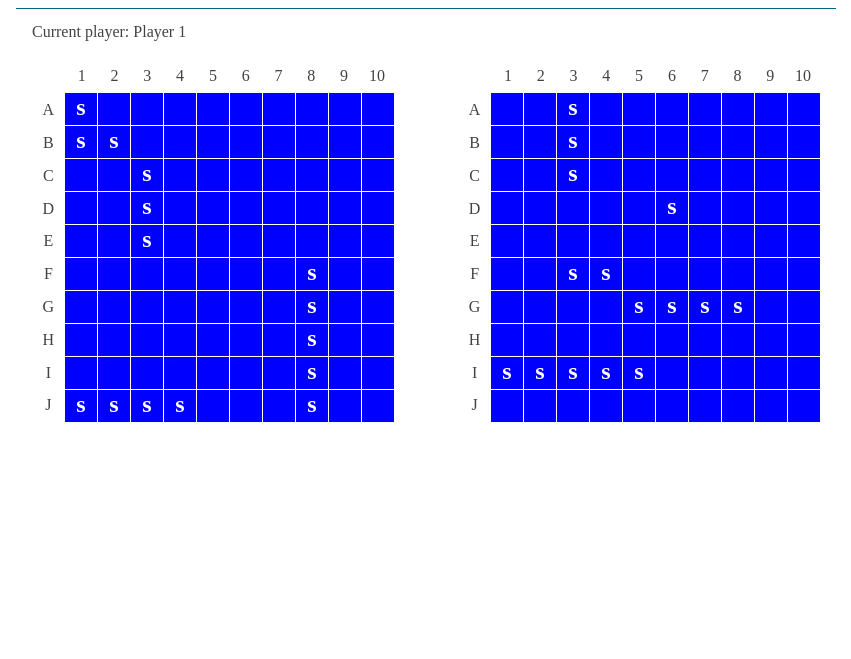
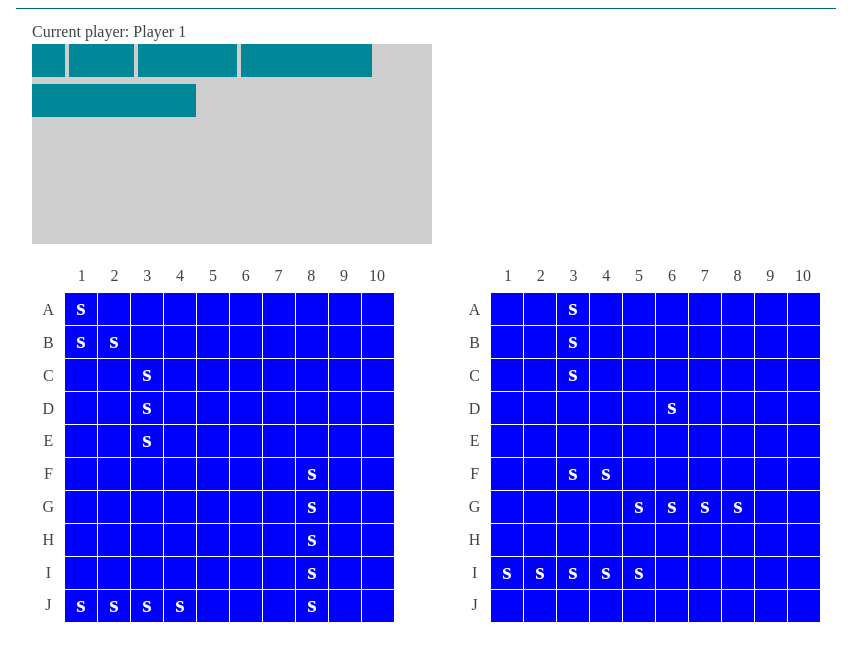
Before and after one commit to JacobGiordano/battleship, a website built with webpack: page src/template.html in a window 1280 px wide. Shown: the part 48-707 px from the top of the page, without its empty margins (214-1065 px from the left). Built offline with nearby package versions, Linux system fonts and the light colour scheme.

Commit message:
Add quick player fleet & temp styling

```diff
--- a/src/css/styles.scss
+++ b/src/css/styles.scss
@@ -16,6 +16,7 @@
   --border-radius: .25rem;
 
   --max-page-width: 820px;
+  --square-size: 2.05rem;
 }
 
 * {
@@ -132,6 +133,25 @@ header {
   margin: 4.25rem 0 0;
 }
 
+/* Player Fleet */
+.player-fleet-wrapper {
+  display: block;
+  background: var(--light-gray);
+  width: 400px;
+  height: 200px;
+
+  .ship {
+    display: inline-flex;
+  }
+
+  .ship-part {
+    display: inline-block;
+    background: var(--blue-green);
+    width: var(--square-size);
+    height: var(--square-size);
+  }
+}
+
 /* Gameboard */
 .board-wrapper {
   display: inline-flex;
@@ -143,8 +163,8 @@ header {
     align-items: center;
 
     .x-label {
-      width: 2.05rem;
-      height: 2.05rem;
+      width: var(--square-size);
+      height: var(--square-size);
       text-align: center;
       display: flex;
       justify-content: center;
@@ -161,8 +181,8 @@ header {
     justify-content: flex-end;
 
     .y-label {
-      width: 2.05rem;
-      height: 2.05rem;
+      width: var(--square-size);
+      height: var(--square-size);
       text-align: center;
       display: flex;
       justify-content: center;
--- a/src/template.html
+++ b/src/template.html
@@ -13,6 +13,33 @@
   </header>
   <section id="current-player-section" class="current-player-section">
     <span>Current player: <span id="current-player" class="current-"></span></span>
+  </section>
+  <section id="player-fleet-wrapper" class="player-fleet-wrapper">
+    <div class="ship" draggable="true">
+      <div class="ship-part"></div>
+    </div>
+    <div class="ship" draggable="true">
+      <div class="ship-part"></div>
+      <div class="ship-part"></div>
+    </div>
+    <div class="ship" draggable="true">
+      <div class="ship-part"></div>
+      <div class="ship-part"></div>
+      <div class="ship-part"></div>
+    </div>
+    <div class="ship" draggable="true">
+      <div class="ship-part"></div>
+      <div class="ship-part"></div>
+      <div class="ship-part"></div>
+      <div class="ship-part"></div>
+    </div>
+    <div class="ship" draggable="true">
+      <div class="ship-part"></div>
+      <div class="ship-part"></div>
+      <div class="ship-part"></div>
+      <div class="ship-part"></div>
+      <div class="ship-part"></div>
+    </div>
   </section>
   <main id="main" class="main">
     <div id="player-1-board-wrapper" class="player-1-board-wrapper board-wrapper">
```
